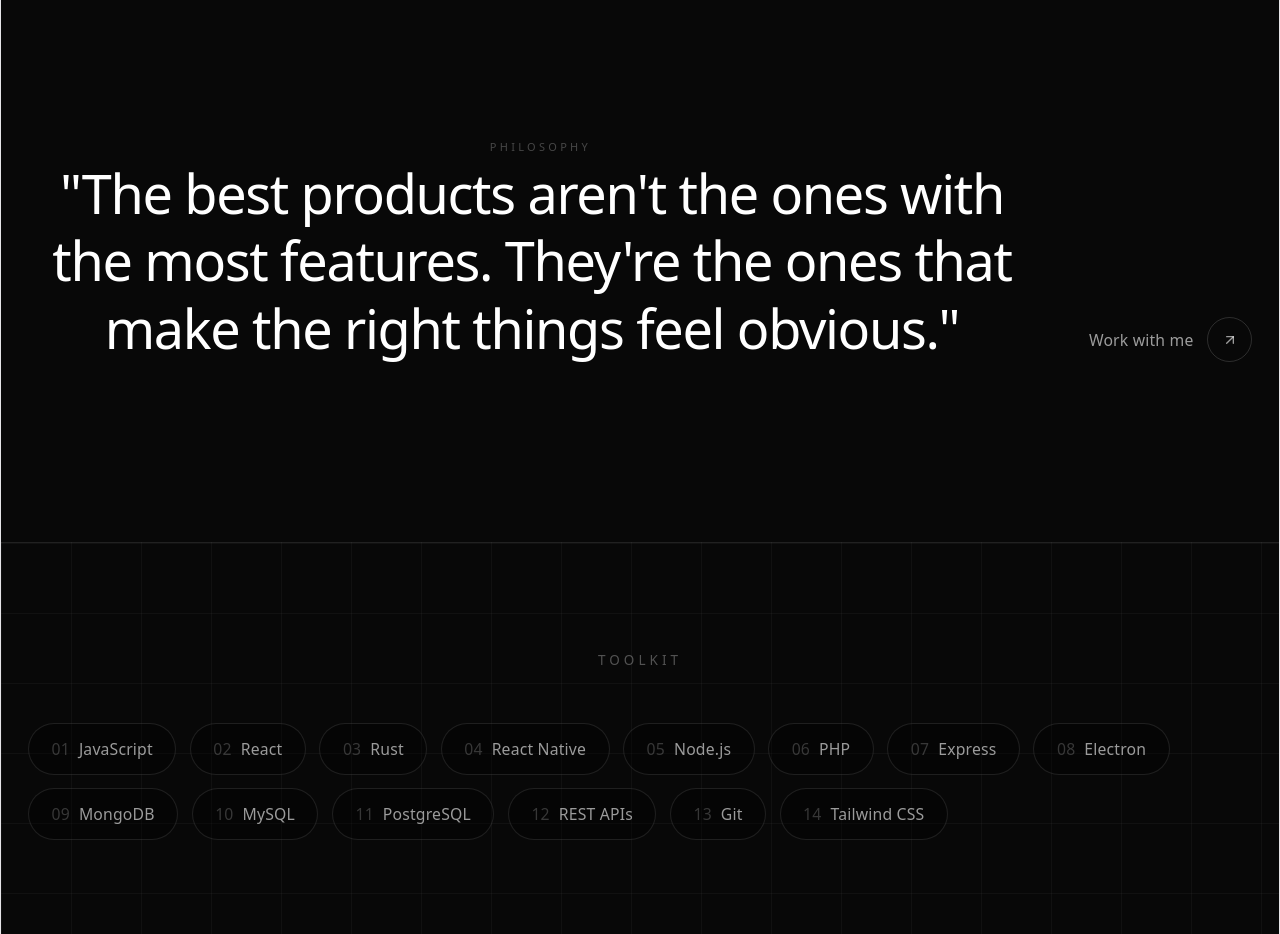
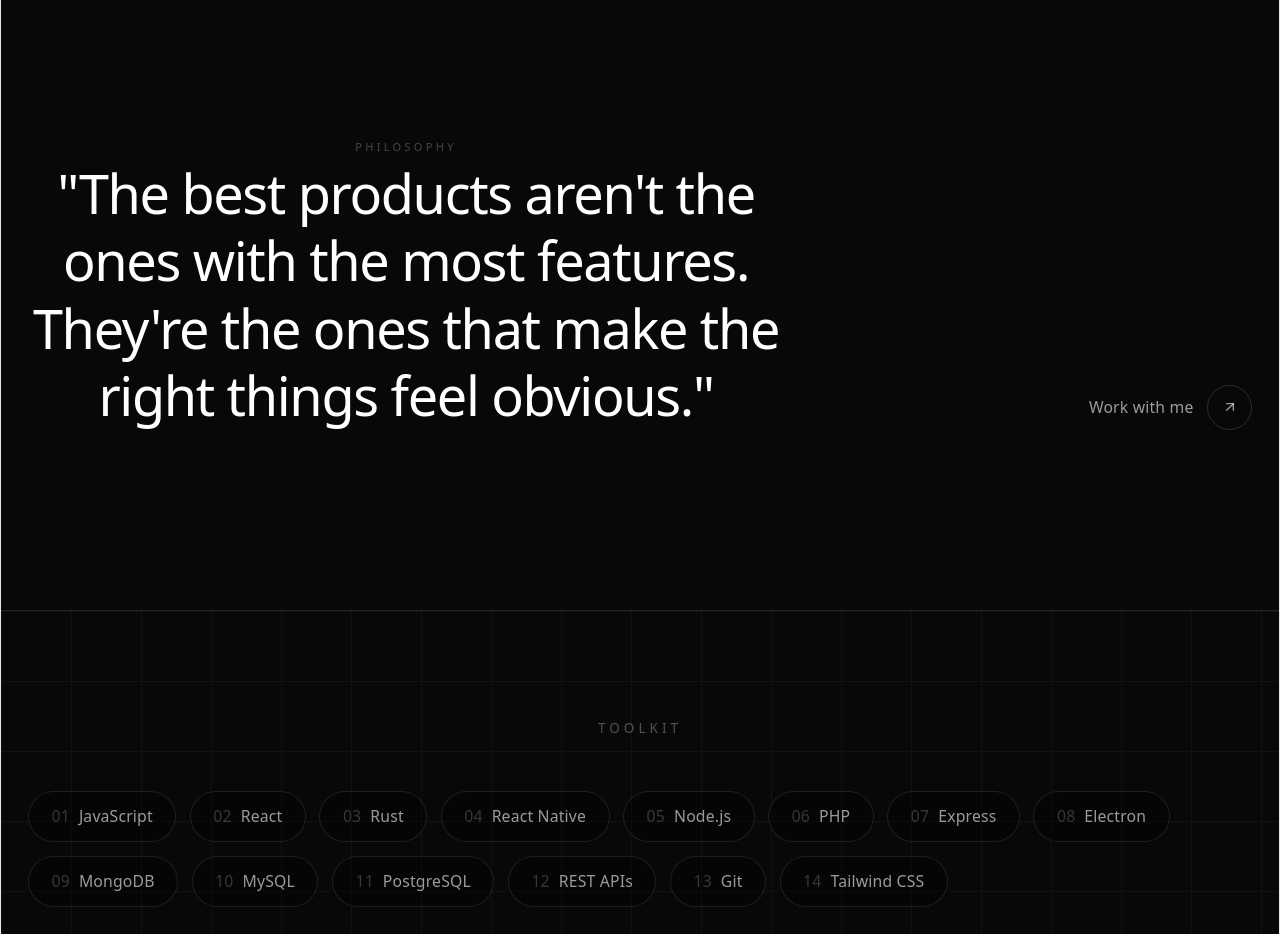
Before and after one commit to emmanuel9fortune/potfolio, a React (Vite) app: page / in a window 1280 px wide. Shown: the part 4900-5834 px from the top of the page. Built offline with nearby package versions, Linux system fonts and the light colour scheme.

Commit message:
update oct 8

```diff
--- a/src/components/About.jsx
+++ b/src/components/About.jsx
@@ -300,8 +300,8 @@ export default function About() {
         ===================================================== */}
         <div className="mt-32 grid gap-8 lg:grid-cols-[1fr_auto] lg:items-end">
 
-          <div>
-            <p className="text-[11px] uppercase tracking-[0.3em] text-white/25">
+          <div className="max-w-2xl">
+            <p className="text-[11px] w-full uppercase tracking-[0.3em] text-white/25">
               Philosophy
             </p>
 
```
Also changed, not shown: public/mlogo.png.
